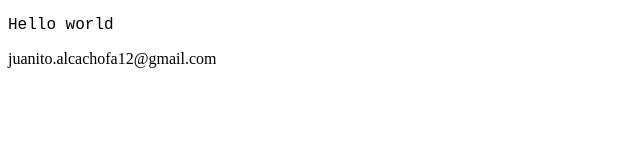
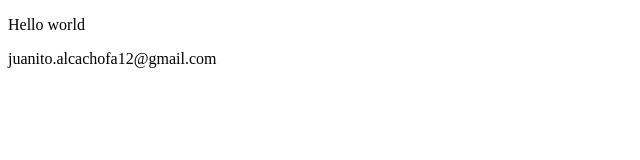
Before and after one commit to AlejandroMauri12/AlejandroMauri12.github.io, a plain HTML site: page index.html in a window 1280 px wide. Shown: the full height of the page, 0-640 px from the left. Drawn offline with Linux system fonts and the light colour scheme.

Commit message:
Update index.html

```diff
--- a/index.html
+++ b/index.html
@@ -13,7 +13,7 @@
 
 <style>
     p{
-        font-family: 'Courier New', Courier, monospace;
+        font-family: 'Courier New'- Courier - monospace;
     }
 </style>
 
```
